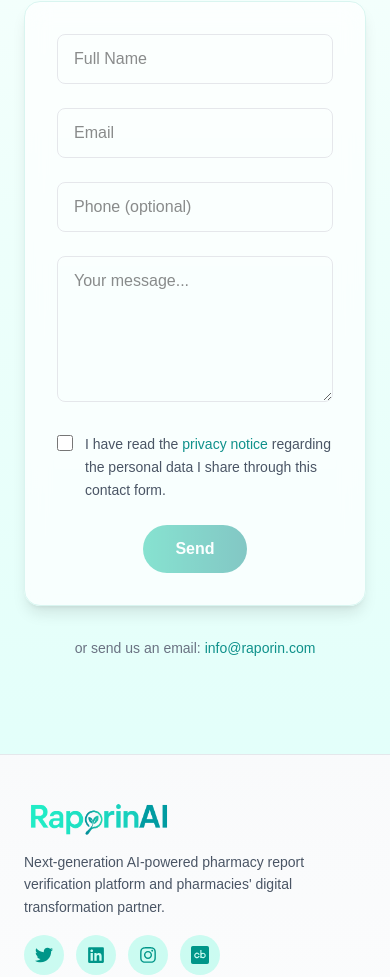
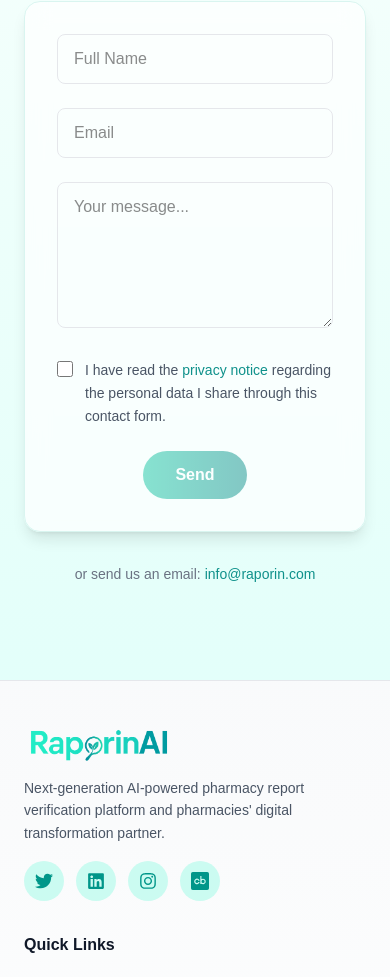
Before and after one commit to gayec/raporin-ai, a Next.js app: page /en in a window 390 px wide. Shown: the part 10335-11312 px from the top of the page. Built offline with nearby package versions, Linux system fonts and the light colour scheme.

Commit message:
phone removed

```diff
--- a/src/components/ContactSection.jsx
+++ b/src/components/ContactSection.jsx
@@ -7,7 +7,6 @@ export default function ContactSection() {
   const [formData, setFormData] = useState({
     fullName: "",
     email: "",
-    phone: "",
     message: ""
   });
   const [noticeAccepted, setNoticeAccepted] = useState(false);
@@ -50,7 +49,6 @@ export default function ContactSection() {
         setFormData({
           fullName: "",
           email: "",
-          phone: "",
           message: ""
         });
         setNoticeAccepted(false);
@@ -113,15 +111,6 @@ export default function ContactSection() {
               onChange={handleInputChange}
               className="w-full px-4 py-3 rounded-lg border border-gray-200 focus:border-[#17C6A3] focus:ring-1 focus:ring-[#17C6A3] outline-none transition"
               required
-              disabled={isSubmitting}
-            />
-            <input
-              type="tel"
-              name="phone"
-              placeholder="Telefon (opsiyonel)"
-              value={formData.phone}
-              onChange={handleInputChange}
-              className="w-full md:col-span-2 px-4 py-3 rounded-lg border border-gray-200 focus:border-[#17C6A3] focus:ring-1 focus:ring-[#17C6A3] outline-none transition"
               disabled={isSubmitting}
             />
           </div>
--- a/src/components/en/ContactSectionEN.jsx
+++ b/src/components/en/ContactSectionEN.jsx
@@ -7,7 +7,6 @@ export default function ContactSectionEN() {
   const [formData, setFormData] = useState({
     fullName: "",
     email: "",
-    phone: "",
     message: ""
   });
   const [noticeAccepted, setNoticeAccepted] = useState(false);
@@ -50,7 +49,6 @@ export default function ContactSectionEN() {
         setFormData({
           fullName: "",
           email: "",
-          phone: "",
           message: ""
         });
         setNoticeAccepted(false);
@@ -113,15 +111,6 @@ export default function ContactSectionEN() {
               onChange={handleInputChange}
               className="w-full px-4 py-3 rounded-lg border border-gray-200 focus:border-[#17C6A3] focus:ring-1 focus:ring-[#17C6A3] outline-none transition"
               required
-              disabled={isSubmitting}
-            />
-            <input
-              type="tel"
-              name="phone"
-              placeholder="Phone (optional)"
-              value={formData.phone}
-              onChange={handleInputChange}
-              className="w-full md:col-span-2 px-4 py-3 rounded-lg border border-gray-200 focus:border-[#17C6A3] focus:ring-1 focus:ring-[#17C6A3] outline-none transition"
               disabled={isSubmitting}
             />
           </div>
```
